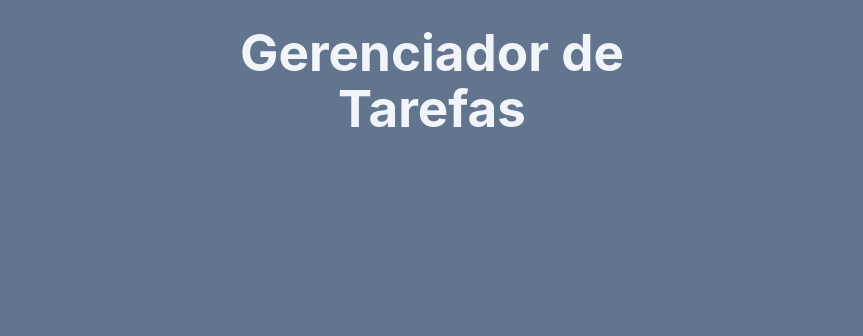
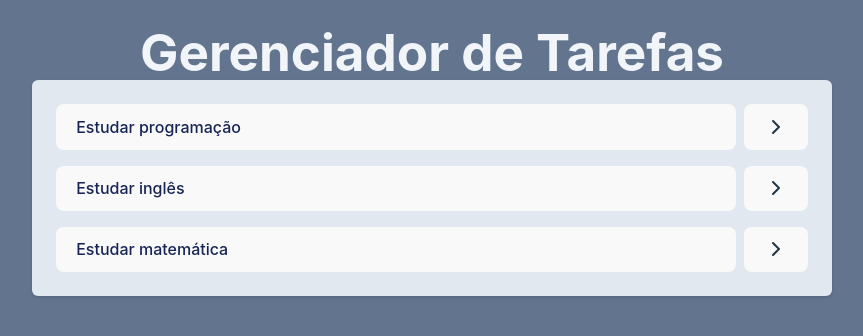
Before and after one commit to andressa-leite/react-tailwind-tasks-app, a React (Vite) app: page / in a window 1280 px wide. Shown: the top 336 px of the page, without its empty margins (208-1071 px from the left). Built offline with nearby package versions, Linux system fonts and the light colour scheme.

Commit message:
criacao do componente Tasks

```diff
--- a/package.json
+++ b/package.json
@@ -4,13 +4,14 @@
   "version": "0.0.0",
   "type": "module",
   "scripts": {
-    "dev": "vite",
+    "dev": "vite --open",
     "build": "vite build",
     "lint": "eslint .",
     "preview": "vite preview"
   },
   "dependencies": {
     "@tailwindcss/vite": "^4.1.11",
+    "lucide-react": "^0.435.0",
     "react": "^18.3.1",
     "react-dom": "^18.3.1"
   },
--- a/src/App.jsx
+++ b/src/App.jsx
@@ -3,16 +3,37 @@ import Tasks from "./components/Tasks";
 import AddTasks from "./components/AddTasks";
 
 function App() {
-  const [tasks, setTasks] = useState();
+  const [tasks, setTasks] = useState([
+    {
+      id: 1,
+      title: "Estudar programação",
+      description:
+        "Estudar programação para se tornar um desenvolvedor Full Stack",
+      isCompleted: false,
+    },
+    {
+      id: 2,
+      title: "Estudar inglês",
+      description: "Estudar inglês para se tornar fluente",
+      isCompleted: false,
+    },
+    {
+      id: 3,
+      title: "Estudar matemática",
+      description: "Estudar matemática",
+      isCompleted: false,
+    },
+  ]);
+
   return (
     <div className="w-screen h-screen bg-slate-500 flex justify-center p-6">
-      <div className="w-[500px]">
+      <div className="w-[800px]">
         <h1 className="text-3xl text-slate-100 font-bold text-center">
           Gerenciador de Tarefas
         </h1>
+        <Tasks tasks={tasks} />
+        <AddTasks />
       </div>
-      <Tasks />
-      <AddTasks />
     </div>
   );
 }
--- a/src/components/Tasks.jsx
+++ b/src/components/Tasks.jsx
@@ -1,7 +1,21 @@
+import { ChevronRightIcon } from "lucide-react";
 import React from "react";
 
-function Tasks() {
-  return <div></div>;
+function Tasks(props) {
+  return (
+    <ul className="space-y-4 p-6 bg-slate-200 rounded-md shadow">
+      {props.tasks.map((task) => (
+        <li key={task.id} className="flex gap-2">
+          <button className="bg-slate-400 w-full text-left text-blue-950 p-2 rounded-md">
+            {task.title}
+          </button>
+          <button className="bg-slate-400">
+            <ChevronRightIcon />
+          </button>
+        </li>
+      ))}
+    </ul>
+  );
 }
 
 export default Tasks;
```
Also changed, not shown: 1 other file (tests, documents, lock files or other folders).
